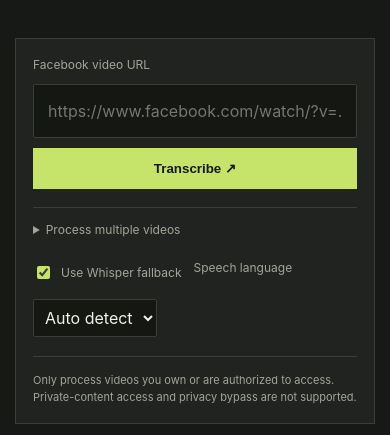
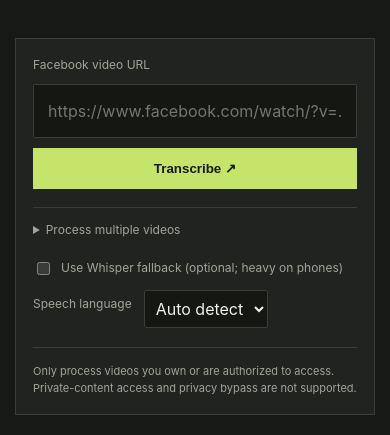
Before and after one commit to galaxyuniversity900-oss/Facebook-Transcript-API-FBTranscript, a plain HTML site: page fbtranscript/web/index.html in a window 390 px wide. Shown: the part 357-792 px from the top of the page. Drawn offline with Linux system fonts and the light colour scheme; files that its build step writes are made by us from their sources; no server answers; files whose address does not match are found by name.

Commit message:
Disable heavy Whisper fallback by default in mobile UI

```diff
--- a/fbtranscript/web/index.html
+++ b/fbtranscript/web/index.html
@@ -13,7 +13,7 @@
 <label for="url">Facebook video URL</label><div class="url-row">
 <input id="url" type="url" placeholder="https://www.facebook.com/watch/?v=..." required>
 <button id="submit" type="submit">Transcribe ↗</button></div>
-<details class="batch"><summary>Process multiple videos</summary><textarea id="batch-urls" rows="4" placeholder="Paste one Facebook video URL per line"></textarea></details><div class="options"><label class="check"><input id="whisper" type="checkbox" checked> Use Whisper fallback</label>
+<details class="batch"><summary>Process multiple videos</summary><textarea id="batch-urls" rows="4" placeholder="Paste one Facebook video URL per line"></textarea></details><div class="options"><label class="check"><input id="whisper" type="checkbox"> Use Whisper fallback (optional; heavy on phones)</label>
 <label for="language">Speech language</label><select id="language"><option value="">Auto detect</option><option value="ar">Arabic</option><option value="en">English</option></select></div>
 </form><p class="notice">Only process videos you own or are authorized to access. Private-content access and privacy bypass are not supported.</p></section>
 <section id="results" class="results" hidden><div class="result-head"><div><p class="eyebrow">TRANSCRIPT RESULT</p><h3 id="title">Transcript</h3></div>
```
